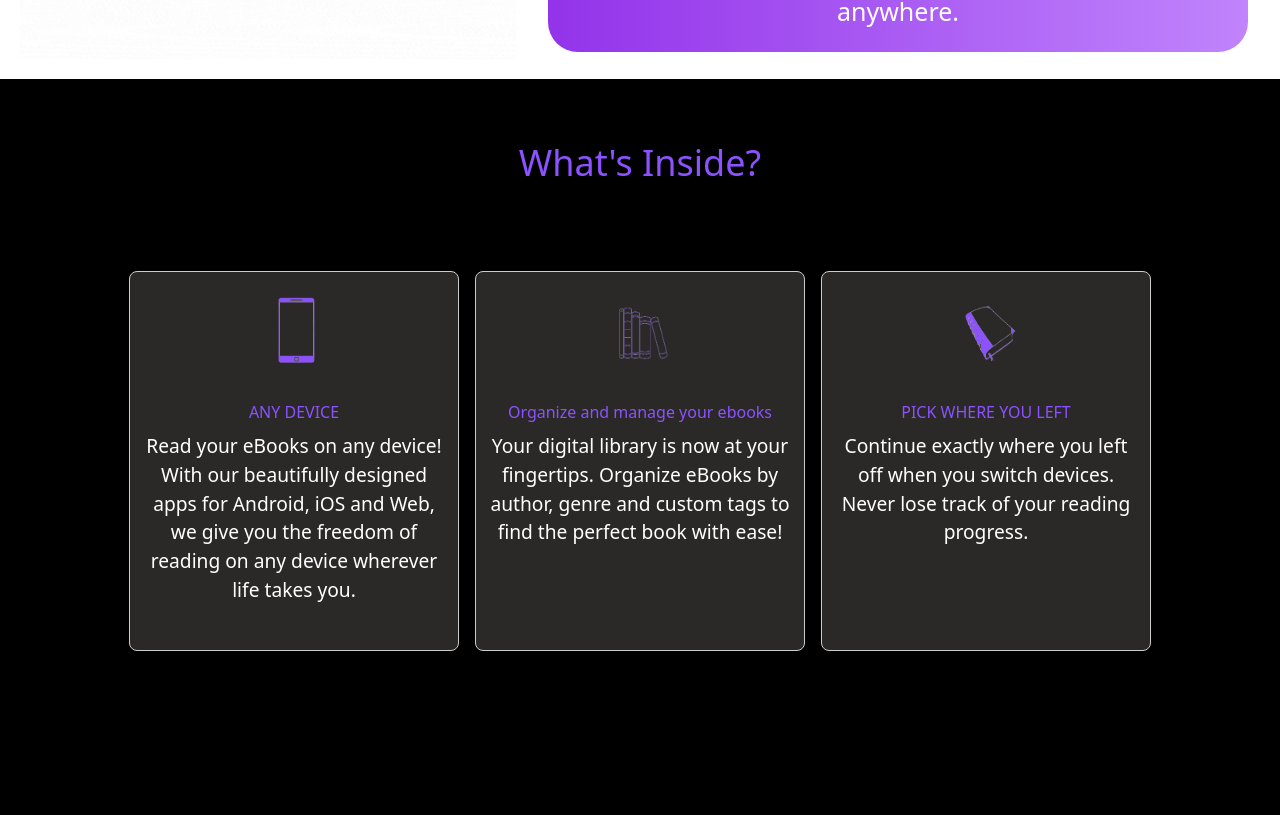
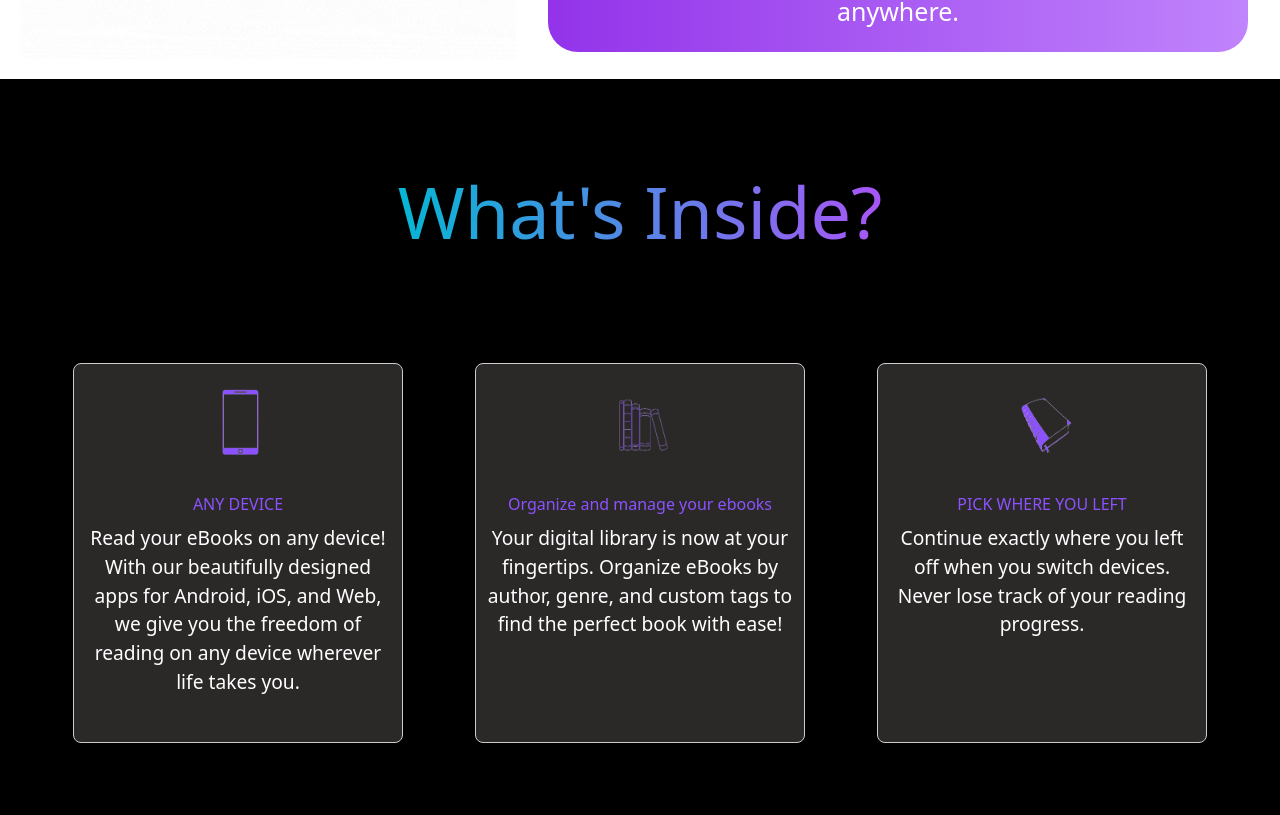
Before and after one commit to Elfhelm07/Noteverse_2.0, a React (Vite) app in the folder frontend/: page / in a window 1280 px wide. Shown: the part 1045-1860 px from the top of the page. Built offline with nearby package versions, Linux system fonts and the light colour scheme.

Commit message:
Update Services.jsx

```diff
--- a/frontend/src/components/Services.jsx
+++ b/frontend/src/components/Services.jsx
@@ -3,28 +3,34 @@ import deviceImage from '../images/device1.png';
 import img2 from '../images/img2.png';
 import book2 from '../images/book2.png';
 import ServiceCard from './ServiceCard';
-
 const Services = () => (
   <section className="bg-black py-16 min-h-[650px] flex flex-col items-center">
-    <h1 className="text-[#8C52FF] text-4xl mb-5">What's Inside?</h1>
-    <div className="flex justify-center text-white">
+    <h1 className="mt-4 mb-8 text-4xl font-normal text-white sm:mt-8 sm:text-5xl lg:text-6xl xl:text-7xl transition-transform transform hover:scale-105">
+      <span className="text-transparent bg-clip-text bg-gradient-to-r from-cyan-500 to-purple-500">What's Inside?</span>
+    </h1>
+    <div className="flex justify-center text-white space-x-6">
+      <div className="p-4">
         <ServiceCard
           image={deviceImage}
           title="ANY DEVICE"
-        text="Read your eBooks on any device! With our beautifully designed apps for Android, iOS and Web, we give you the freedom of reading on any device wherever life takes you."
+          text="Read your eBooks on any device! With our beautifully designed apps for Android, iOS, and Web, we give you the freedom of reading on any device wherever life takes you."
         />
+      </div>
+      <div className="p-4">
         <ServiceCard
           image={img2}
           title="Organize and manage your ebooks"
-        text="Your digital library is now at your fingertips. Organize eBooks by author, genre and custom tags to find the perfect book with ease!"
+          text="Your digital library is now at your fingertips. Organize eBooks by author, genre, and custom tags to find the perfect book with ease!"
         />
+      </div>
+      <div className="p-4">
         <ServiceCard
           image={book2}
           title="PICK WHERE YOU LEFT"
           text="Continue exactly where you left off when you switch devices. Never lose track of your reading progress."
         />
       </div>
+    </div>
   </section>
 );
-
 export default Services;
```
Lines whose indentation alone changed are shown as unchanged.
